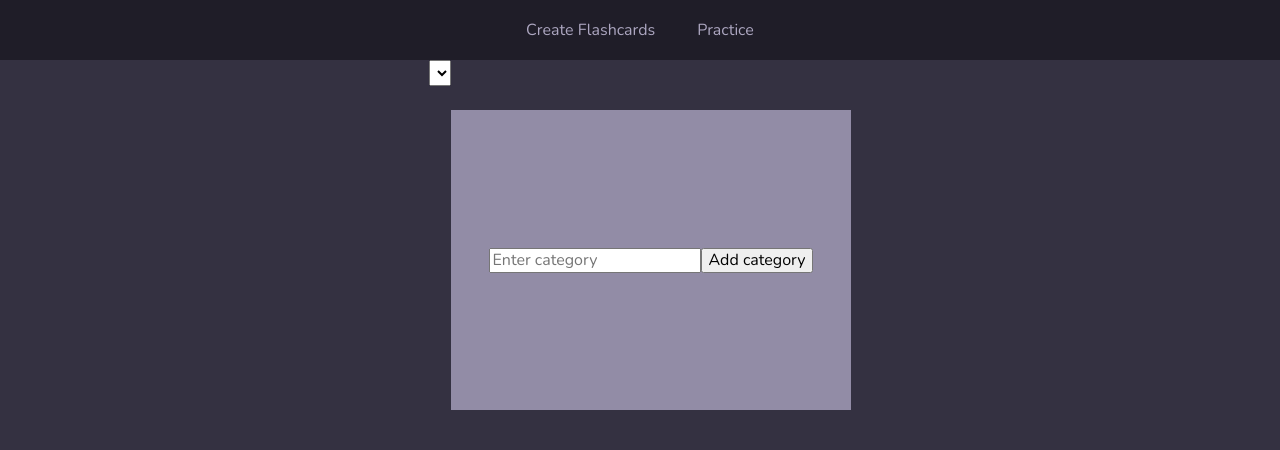
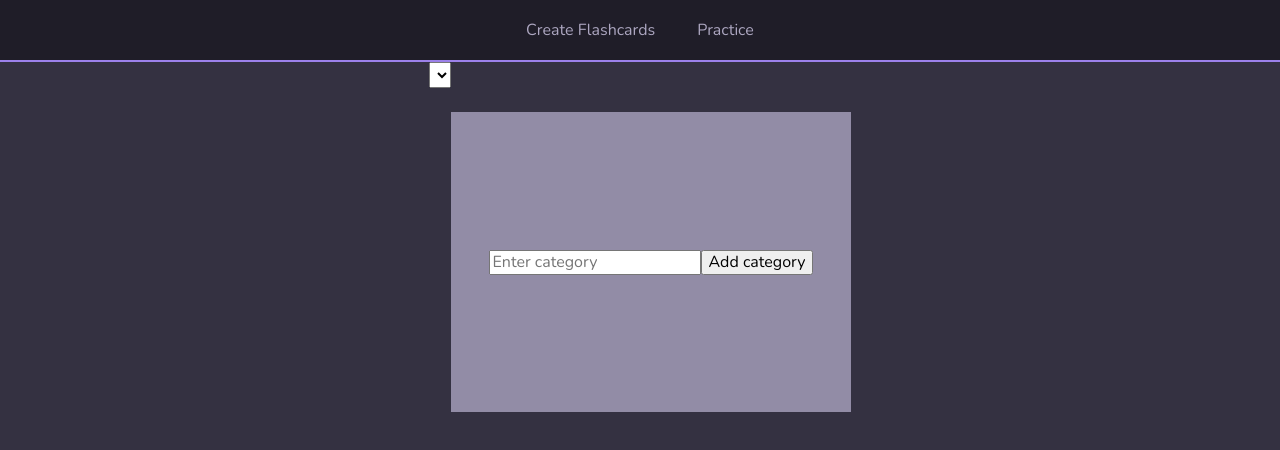
Before and after one commit to Code-Timothy/flashcards-app, a React (Create React App) app: page /#/create-flashcards in a window 1280 px wide. Shown: the top 450 px of the page. Built offline with nearby package versions, Linux system fonts and the light colour scheme.

Commit message:
add border bottom to Navigation

```diff
--- a/src/features/Navigation/styled.js
+++ b/src/features/Navigation/styled.js
@@ -7,6 +7,7 @@ export const StyledNavigation = styled.nav`
     gap: 30px;
     background: ${({ theme }) => theme.colors.steelGray};
     padding: 20px;
+    border-bottom: 2px solid ${({ theme }) => theme.colors.portage};
 `;
 
 export const Button = styled.button`
```
